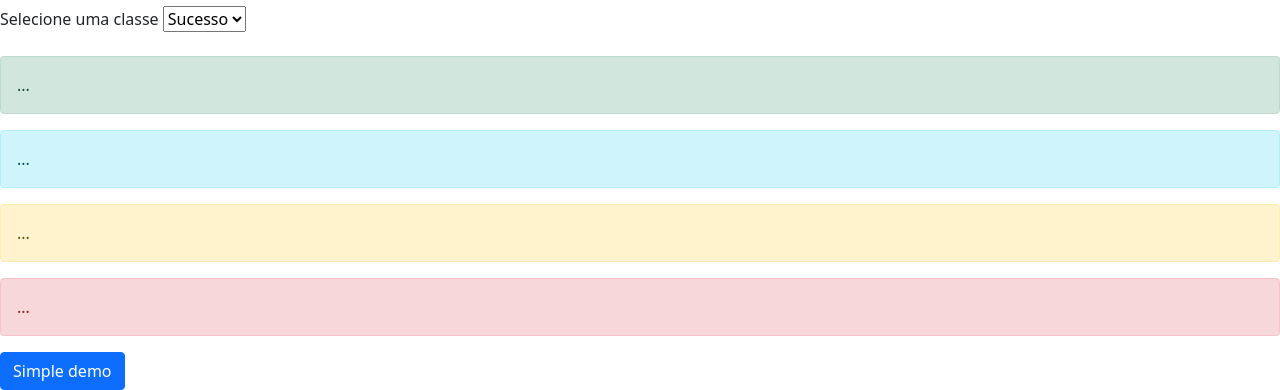
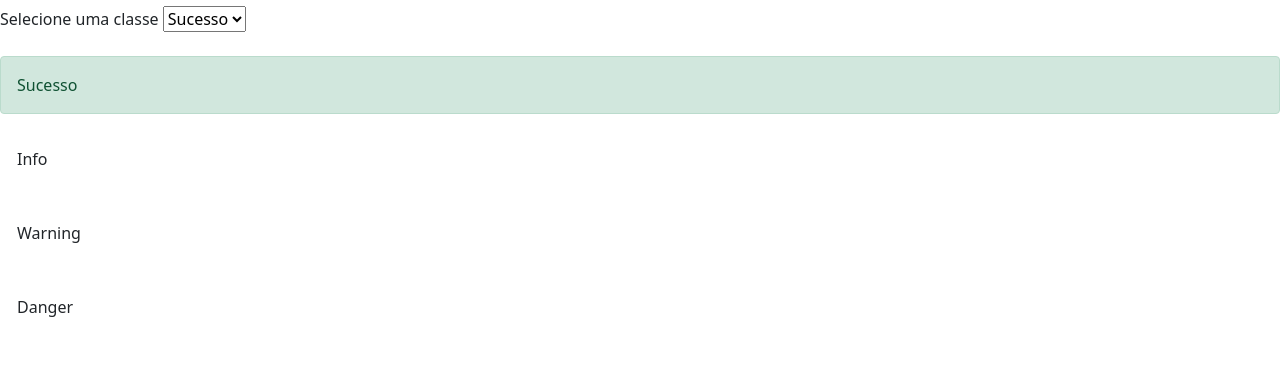
Before and after one commit to mbmauriciojr/estudos-angular, an Angular app in the folder data-binding/: page / in a window 1280 px wide. Shown: the part 579-969 px from the top of the page. After the commit the page ends 931 px from the top, so only its background shows below. Built offline with nearby package versions, Linux system fonts and the light colour scheme.

Commit message:
Feat: Criado o Class Binding para os elementos divs

```diff
--- a/data-binding/src/app/data-binding/data-binding.component.html
+++ b/data-binding/src/app/data-binding/data-binding.component.html
@@ -32,15 +32,25 @@
 
       <br><br>
 
-      <div class="alert alert-success" role="alert">...</div>
-      <div class="alert alert-info" role="alert">...</div>
-      <div class="alert alert-warning" role="alert">...</div>
-      <div class="alert alert-danger" role="alert">...</div>
+      <div class="alert" role="alert"
+      [class.alert-success]="classe.value == 'alert-success'">
+        Sucesso
+      </div>
 
-      <button type="button" class="btn btn-primary"
-        tooltip="Vivamus sagittis lacus vel augue laoreet rutrum faucibus.">
-        Simple demo
-      </button>
+      <div class="alert" role="alert"
+      [class.alert-info]="classe.value == 'alert-info'">
+        Info
+      </div>
+
+      <div class="alert" role="alert"
+      [class.alert-warning]="classe.value == 'alert-warning'">
+        Warning
+      </div>
+
+      <div class="alert" role="alert"
+      [class.alert-danger]="classe.value == 'alert-danger'">
+        Danger
+      </div>
 
     </div>
 
```
